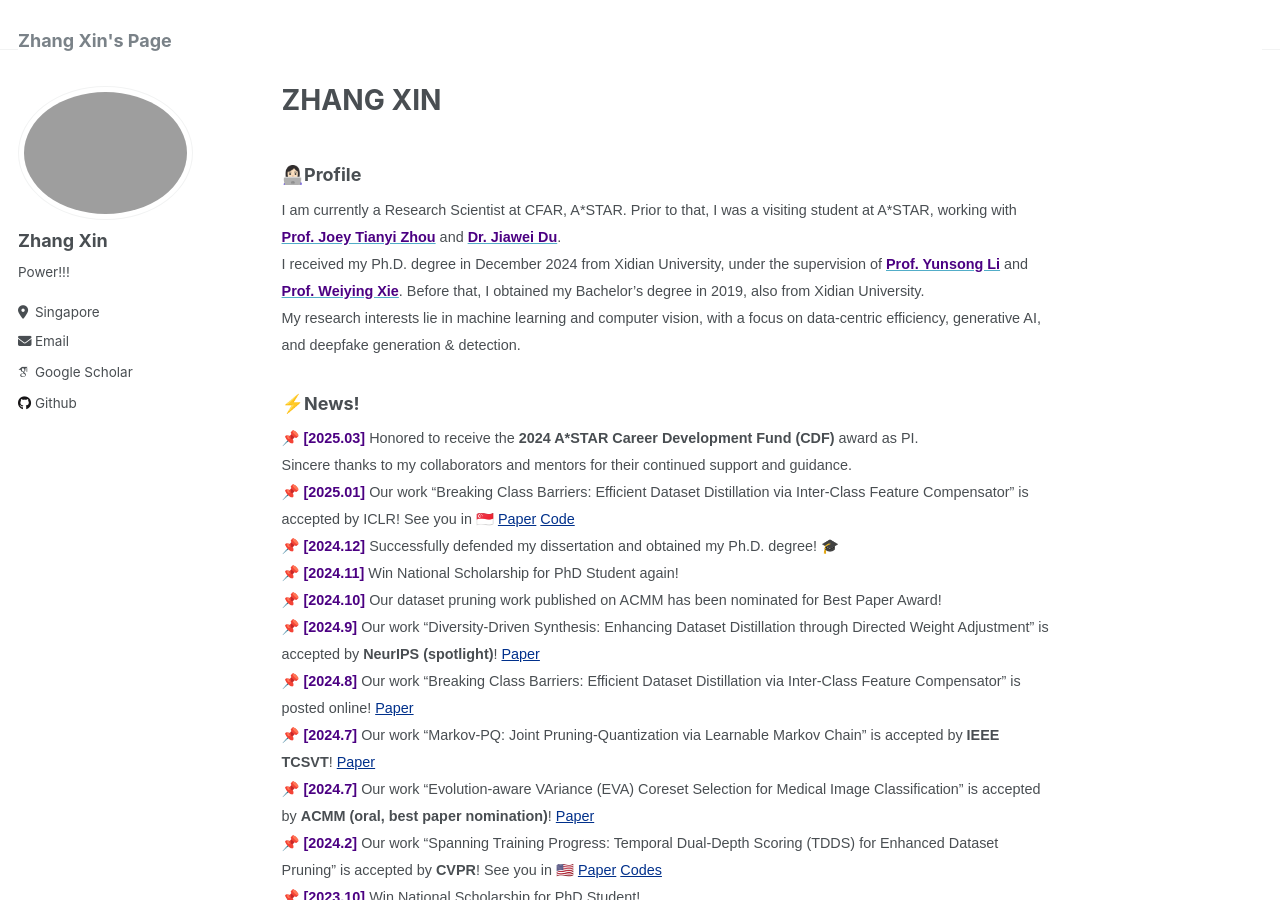
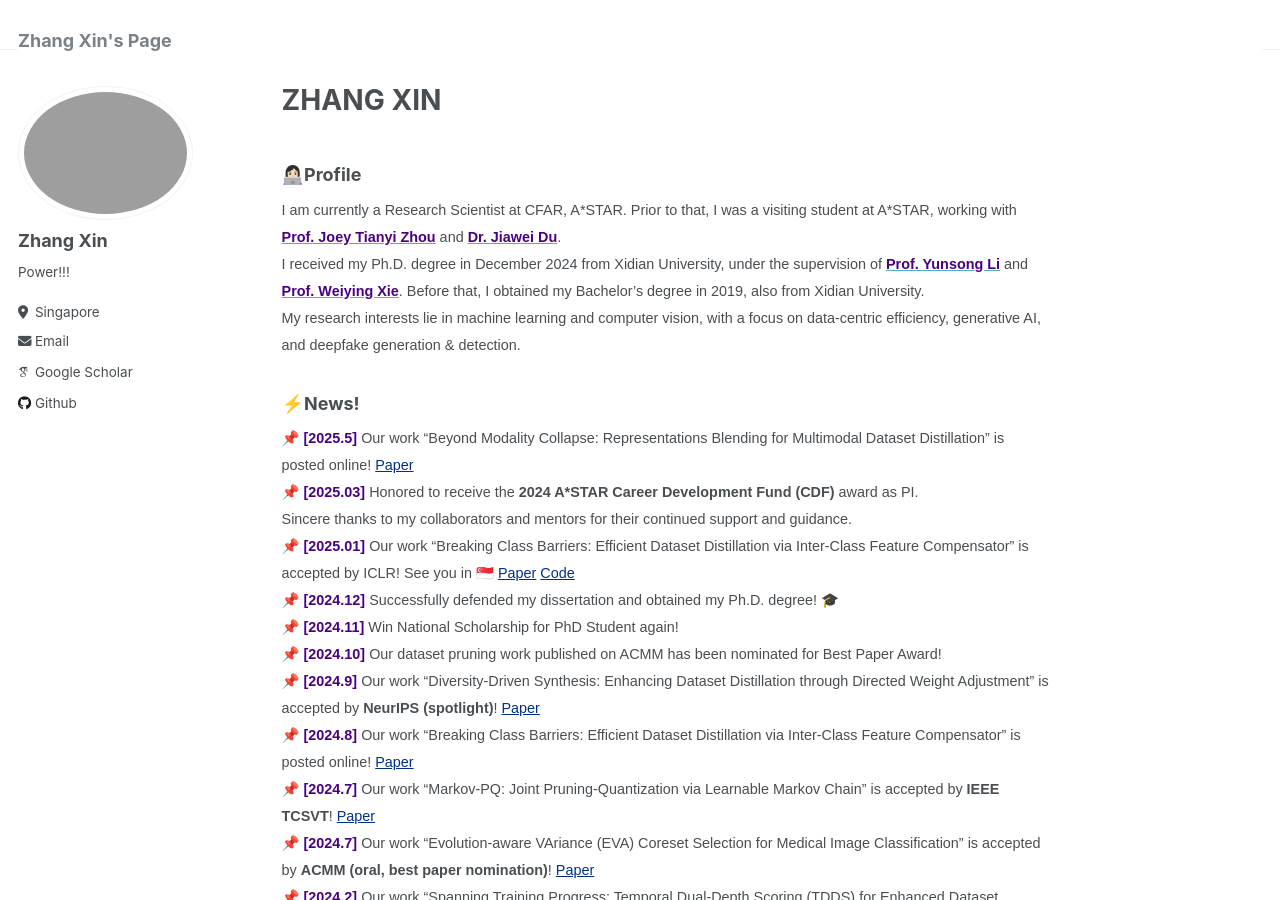
Before and after one commit to zhangxin-xd/zhangxin-xd.github.io, a Jekyll site: the page built from _pages/about.md, in a window 1280 px wide and 900 px high. Built offline with Jekyll 4.4.1, drawn with Linux system fonts in a browser that asks for light colours; some web fonts are replaced.

Commit message:
Update about.md

```diff
--- a/_pages/about.md
+++ b/_pages/about.md
@@ -16,6 +16,7 @@ My research interests lie in machine learning and computer vision, with a focus
 
 ### ⚡️News!
 <span style="font-family:Arial; font-size:0.8em;">
+📌 <span style="color:#4B0082;"><strong>[2025.5]</strong></span> Our work "Beyond Modality Collapse: Representations Blending for Multimodal Dataset Distillation" is posted online! <a href="https://arxiv.org/abs/2505.14705" style="color:#00308B;">Paper</a><br>
 📌 <span style="color:#4B0082;"><strong>[2025.03]</strong></span> Honored to receive the **2024 A*STAR Career Development Fund (CDF)** award as PI.
 Sincere thanks to my collaborators and mentors for their continued support and guidance.<br>
 📌 <span style="color:#4B0082;"><strong>[2025.01]</strong></span> Our work "Breaking Class Barriers: Efficient Dataset Distillation via Inter-Class Feature Compensator" is accepted by ICLR! See you in 🇸🇬 <a href="https://arxiv.org/abs/2408.06927" style="color:#00308B;">Paper</a>  <a href="https://github.com/zhangxin-xd/UFC" style="color:#00308B;">Code</a><br>
```
